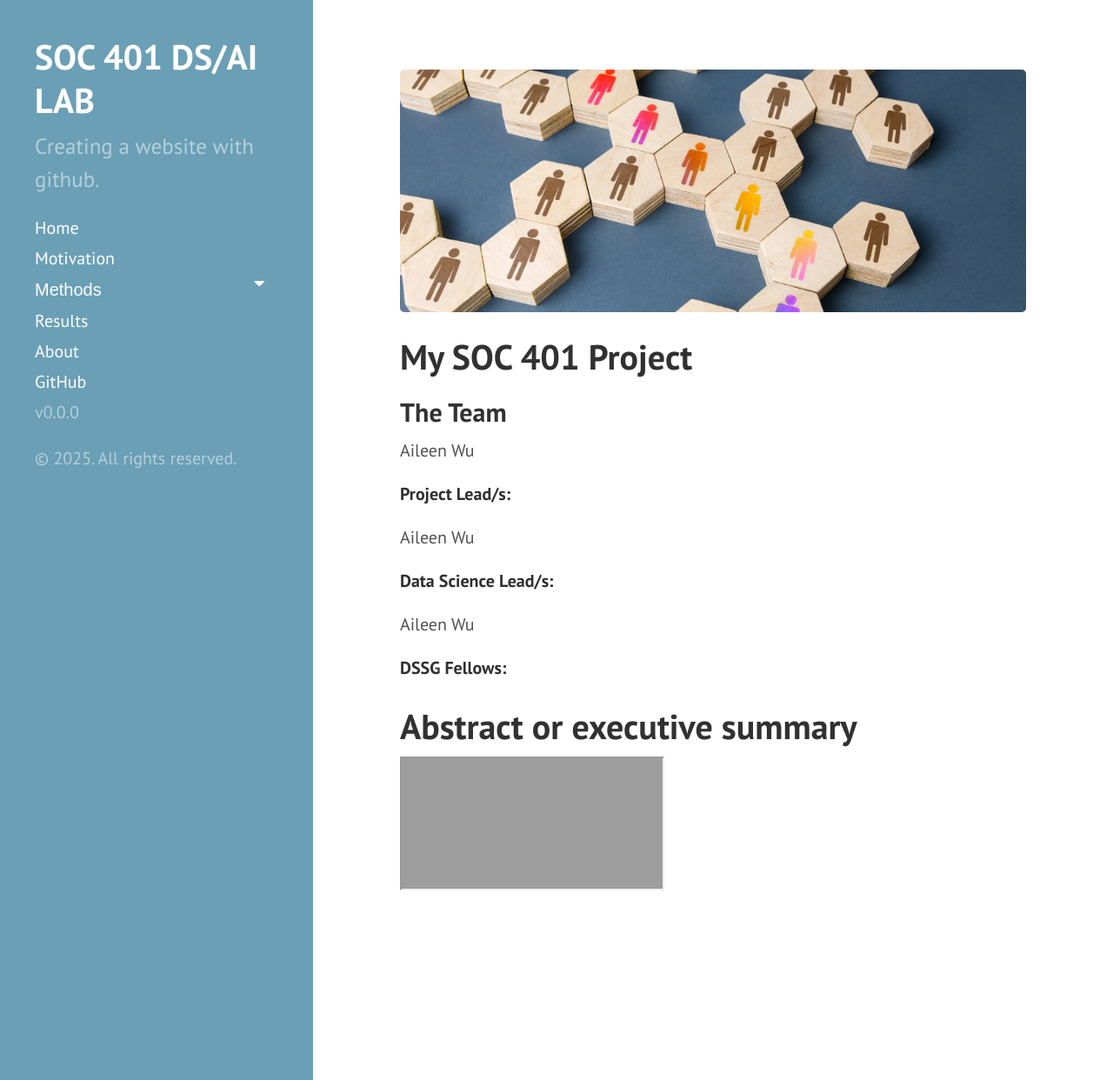
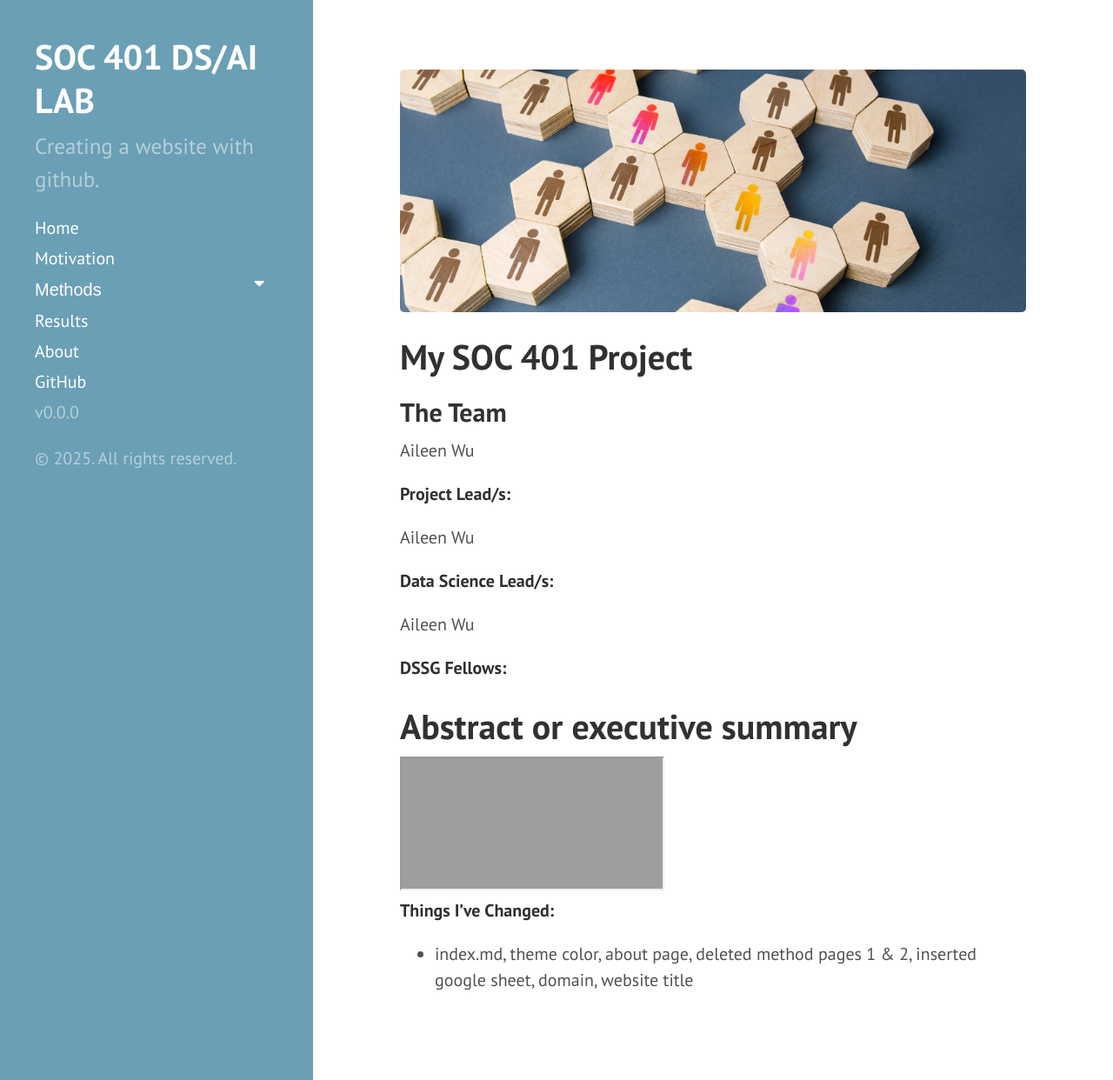
Before and after one commit to alwu25/My-SOC-401-Project, a Jekyll site: the page built from index.md, in a window 1280 px wide and 1242 px high. Shown: the whole window at 87% size. Built offline with Jekyll 4.4.1, drawn with Linux system fonts in a browser that asks for light colours; the list of posts is cut into pages by our own code; grey boxes are pictures that could not be loaded.

Commit message:
Revise index.md with various updates
Updated theme color, modified about page, deleted method pages 1 & 2, and inserted Google Sheet link.

```diff
--- a/index.md
+++ b/index.md
@@ -24,3 +24,7 @@ Aileen Wu
 # Abstract or executive summary
 
 <iframe src="https://docs.google.com/spreadsheets/d/e/2PACX-1vT6q6Pl5O9mn6QPAAVlsqWPUnwXlZveJF0LPg7_aVAsrMVav-NVVcctC8702pHu6QnyMlgdbJdAhraR/pubhtml?gid=0&amp;single=true&amp;widget=true&amp;headers=false"></iframe>
+
+**Things I've Changed:**
+
+- index.md, theme color, about page, deleted method pages 1 & 2, inserted google sheet, domain, website title
```
